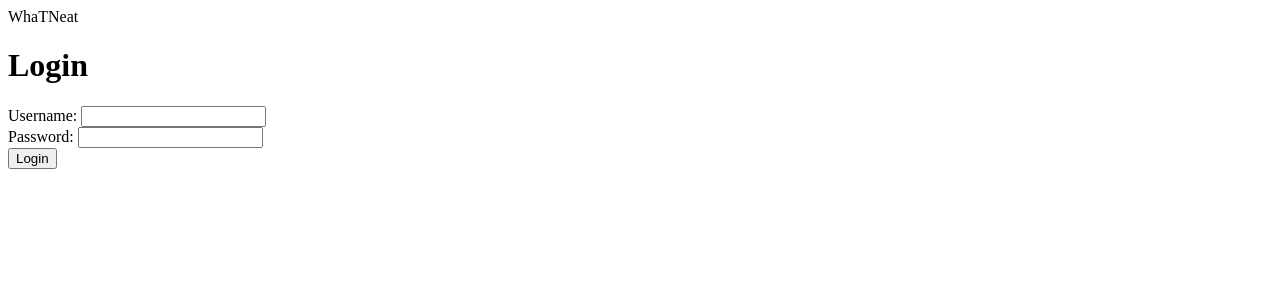
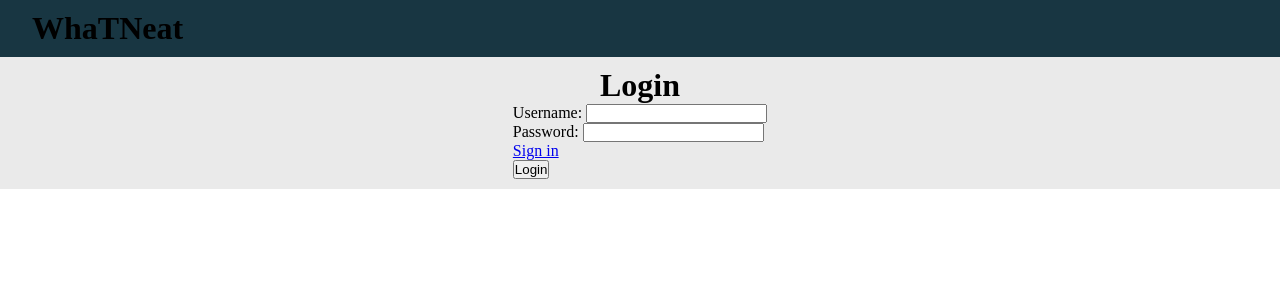
Before and after one commit to Drucka1/PP2I, a Flask app: page /login in a window 1280 px wide. Shown: the top 300 px of the page. Run offline with Flask 3, Linux system fonts and the light colour scheme.

Commit message:
login/register + session hello username

```diff
--- a/web/app.py
+++ b/web/app.py
@@ -1,11 +1,11 @@
-from flask import Flask, render_template, request, redirect, url_for, flash
+from flask import Flask, render_template, request, redirect, url_for, flash, send_from_directory, session
 from flask_sqlalchemy import SQLAlchemy
-import secrets
+import secrets, os
 
 secretKey = secrets.token_hex(32)
 
 app = Flask(__name__)
-app.config['SQLALCHEMY_DATABASE_URI'] = 'sqlite:///database.db'
+app.config['SQLALCHEMY_DATABASE_URI'] = 'sqlite:///' + os.path.join(app.instance_path, 'userbase.db')
 app.config['SECRET_KEY'] = secretKey
 db = SQLAlchemy(app)
 
@@ -17,9 +17,18 @@ class User(db.Model):
 with app.app_context():
     db.create_all()
 
+@app.route('/static/<path:filename>')
+def serve_static(filename):
+    return send_from_directory(os.path.join(app.root_path, 'static'), filename)
+
 @app.route('/')
 def index():
-    return render_template("index.html")
+    if 'user_id' in session:
+        user = User.query.get(session['user_id'])
+        return render_template('index.html', user=user)
+
+    return redirect(url_for(''))
+
 
 @app.route('/login', methods=['GET', 'POST'])
 def login():
@@ -30,7 +39,9 @@ def login():
         user = User.query.filter_by(username=username).first()
 
         if user and user.password == password:
-            return redirect(url_for('success'))
+            session['user_id'] = user.id
+
+            return redirect(url_for('index'))
         else:
             error = 'Invalid credentials. Please try again.'
             return render_template('login.html', error=error)
@@ -56,10 +67,5 @@ def register():
 
     return render_template('register.html')
 
-@app.route('/success')
-def success():
-    return 'Login successful!'
-
-
 if __name__ == "__main__":
     app.run(debug=True)
--- /dev/null
+++ b/web/static/styles.css
@@ -0,0 +1,30 @@
+* {
+  margin: 0;
+  padding: 0;
+}
+
+.container {
+  display: flex;
+  align-items: center;
+  flex-direction: column;
+  width: 95%;
+  padding: 10px 0px;
+}
+
+header {
+  display: flex;
+  justify-content: center;
+  background-color: #183642;
+}
+
+header .container {
+  flex-direction: row;
+  justify-content: space-between;
+  align-items: center;
+}
+
+main {
+  display: flex;
+  justify-content: center;
+  background-color: #EAEAEA;
+}
--- a/web/templates/login.html
+++ b/web/templates/login.html
@@ -4,17 +4,22 @@
     <meta charset="UTF-8">
     <meta name="viewport" content="width=device-width, initial-scale=1.0">
     <title>Login</title>
+    <link rel="stylesheet" href="{{ url_for('static', filename='styles.css') }}">
   </head>
   <body>
     <header>
       <div class="container">
         <div class="title">
-      WhaTNeat
+          <h1>WhaTNeat</h1>
         </div>
       </div>
     </header>
     <main>
+      <div class="container">
+        <div class="title">
           <h1>Login</h1>
+        </div>
+        <div class="form">
           {% if error %}
           <p>{{ error }}</p>
           {% endif %}
@@ -23,8 +28,11 @@
             <input type="text" id="username" name="username" required><br>
             <label for="password">Password:</label>
             <input type="password" id="password" name="password" required><br>
+            <a href="{{ url_for('register')}}">Sign in</a><br>
             <input type="submit" value="Login">
           </form>
+        </div>
+      </div>
     </main>
   </body>
 </html>
--- a/web/templates/register.html
+++ b/web/templates/register.html
@@ -4,15 +4,17 @@
     <meta charset="UTF-8">
     <meta name="viewport" content="width=device-width, initial-scale=1.0">
     <title>Document</title>
+    <link rel="stylesheet" href="{{ url_for('static', filename='styles.css') }}">
   </head>
   <body>
     <header>
       <div class="container">
         <div class="title">
-        WhaTNeat
+          <h1>WhaTNeat</h1>
         </div>
       </div>
     </header>
+    <main>
       <h1>Register</h1>
       {% with messages = get_flashed_messages() %}
       {% if messages %}
@@ -30,5 +32,6 @@
         <input type="password" id="password" name="password" required><br>
         <input type="submit" value="Register">
       </form>
+    </main>
   </body>
 </html>
```
Also changed, not shown: web/templates/index.html (+12 -3 lines), web/instance/userbase.db (added). Lines whose indentation alone changed are shown as unchanged.
